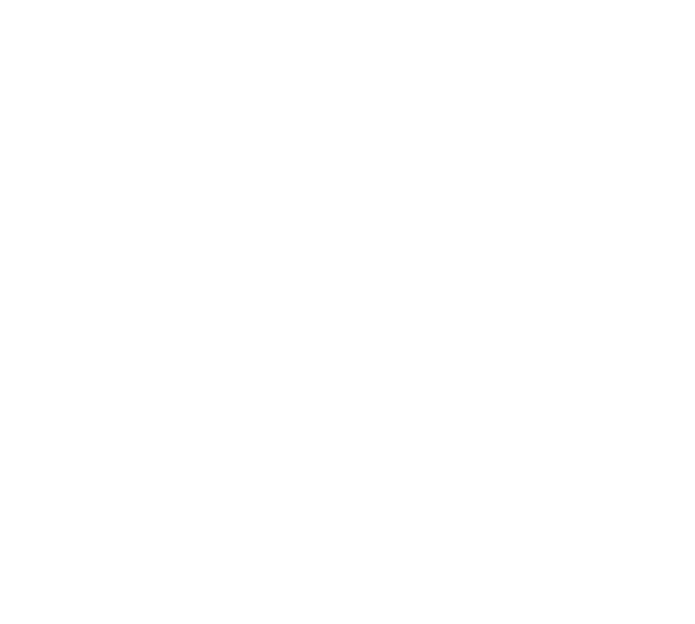
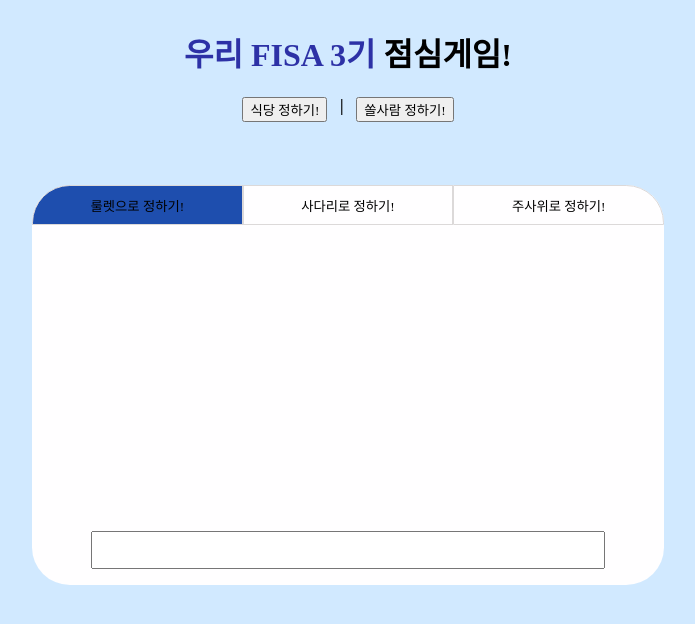
Before and after one commit to woorifisa-service-dev-3rd/frontend-1st-lunch-game, a plain HTML site: page index.html in a window 1280 px wide. Shown: the whole page, without its empty margins (292-987 px from the left). Drawn offline with Linux system fonts and the light colour scheme; a small style sheet from the web is missing.

Commit message:
[UPDATE] Base_Html_Update

```diff
--- a/index.html
+++ b/index.html
@@ -1,11 +1,36 @@
 <!DOCTYPE html>
-<html lang="en">
+<html lang="kr">
 <head>
     <meta charset="UTF-8">
     <meta name="viewport" content="width=device-width, initial-scale=1.0">
-    <title>Document</title>
+    <title>Woori FISA 1st Project</title>
+    <link rel="stylesheet" href="style.css">
+    <!-- <link rel="stylesheet" href="https://cdnjs.cloudflare.com/ajax/libs/font-awesome/6.5.2/css/all.min.css"
+    integrity="sha512-SnH5WK+bZxgPHs44uWIX+LLJAJ9/2PkPKZ5QiAj6Ta86w+fsb2TkcmfRyVX3pBnMFcV7oQPJkl9QevSCWr3W6A=="
+    crossorigin="anonymous" referrerpolicy="no-referrer" /> -->
 </head>
-<body>
+<body id="main">
+    <div>
+        <div style="display: flex; justify-content: center;">
+            <h1 style="text-align: center; color: #2D31A6;">우리 FISA 3기 <span style="text-align: center; color: #000000;">점심게임!</span></h1>
+        </div>
+        <div style="display: flex; justify-content: center;">
+            <input type="button" value="식당 정하기!" style="margin-right: 1%;"> <strong>|</strong> <input type="button" value="쏠사람 정하기!" style="margin-left: 1%;">
+        </div>
+        <div style="display: flex; justify-content: center; margin-top: 5%;">
+            <div style="background-color: #FFFEFF; border-radius: 1cm; width: 50%; height: 25rem; display: flex; flex-direction: column; justify-content: space-between;">
+                <div style="display: flex; justify-content: space-between; width: 100%; height: 10%;">
+                    <input type="button" value="룰렛으로 정하기!" style="border-radius: 1cm 0 0 0; border: 1px solid #DCD9D9; background-color: #1E4EAE; width: 100%; height: 100%;">
+                    <input type="button" value="사다리로 정하기!" style="border: 1px solid #DCD9D9; width: 100%; height: 100%; background-color: #FFFEFF;">
+                    <input type="button" value="주사위로 정하기!" style="border-radius: 0 1cm 0 0; border: 1px solid #DCD9D9; width: 100%; height: 100%; background-color:#FFFEFF;">
+                </div>
 
+                <div style="text-align: center; padding-bottom: 1rem;">
+                    <input type="text" name="" id="" style="width: 80%; height: 2rem;">
+                </div>
+
+            </div>
+        </div>
+    </div>
 </body>
 </html>
--- a/style.css
+++ b/style.css
@@ -0,0 +1,9 @@
+@import url(https://websfont.github.io/wooriDaum/wooriDaum.css);
+
+* {
+    font-family: 'wooriDaum';
+}
+
+#main {
+    background-color: #D1E9FF;
+}
```
